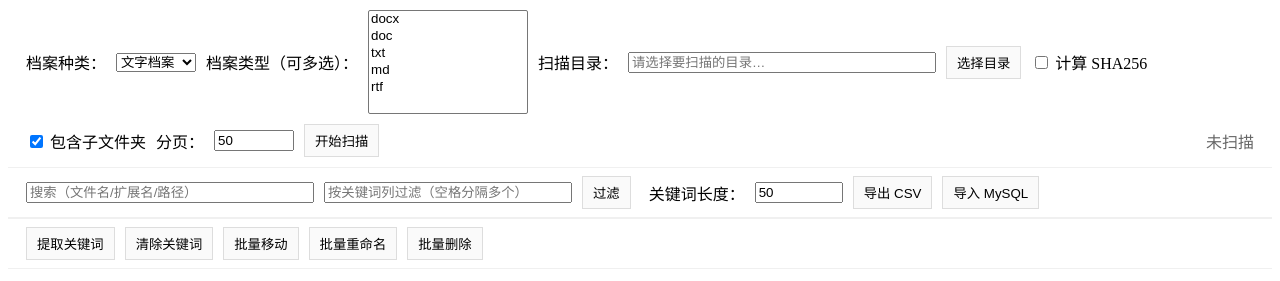
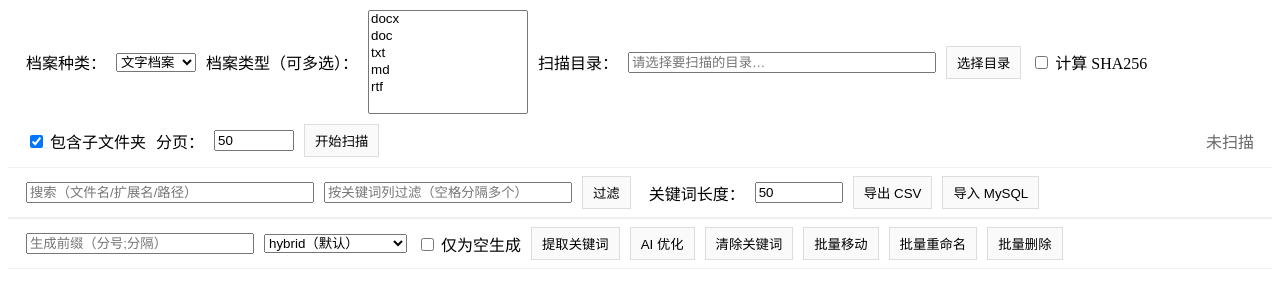
Before and after one commit to AiolosLuk005/SurprisedGroundhog, a Flask app: page /full/ in a window 1280 px wide; the page is wider, and only the part inside the window is pictured. Shown: the part 65-346 px from the top of that part. Run offline with Flask 3, Linux system fonts and the light colour scheme; some libraries are stand-ins or nearby versions.

Commit message:
Add keyword toolbar controls (#34)
Added keyword-generation controls to the toolbar, including seed keywords, strategy selector, “only empty” toggle, and an AI refine trigger for hybrid flows

```diff
--- a/templates/full.html
+++ b/templates/full.html
@@ -96,7 +96,20 @@
   </div>
 
   <div class="toolbar">
+    <!-- 新增：关键词策略与前缀 -->
+    <input id="kwSeeds" type="text" placeholder="生成前缀（分号;分隔）" style="min-width:220px;">
+    <select id="kwStrategy" title="关键词提取策略" style="min-width:140px;">
+      <option value="hybrid" selected>hybrid（默认）</option>
+      <option value="fast">fast（快速）</option>
+      <option value="embed">embed（语义重排）</option>
+      <option value="llm">llm（模型直生）</option>
+    </select>
+    <label class="pill" title="仅对关键词为空的行执行生成，已存在的不覆盖">
+      <input id="kwOnlyEmpty" type="checkbox"> 仅为空生成
+    </label>
+
     <button class="btn" id="genKwBtn">提取关键词</button>
+    <button class="btn" id="aiRefineBtn" title="在 hybrid 模式下触发 LLM 精修（force_llm=true）">AI 优化</button>
     <button class="btn" id="clearKwBtn">清除关键词</button>
     <button class="btn" id="applyMoveBtn">批量移动</button>
     <button class="btn" id="applyRenameBtn">批量重命名</button>
```
